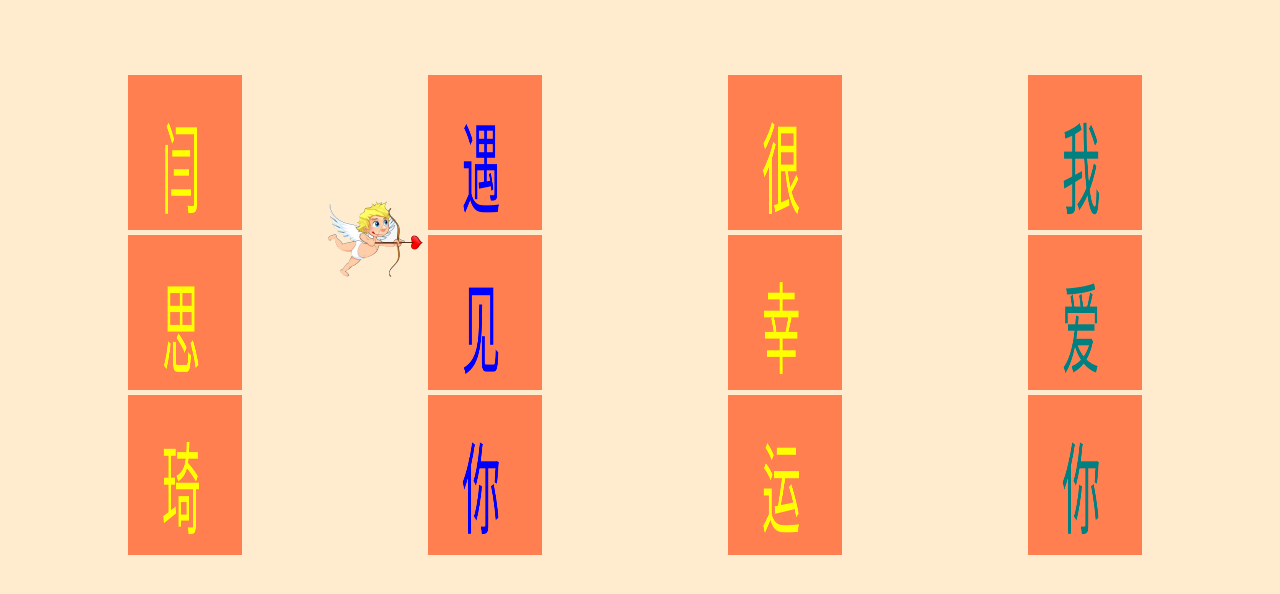
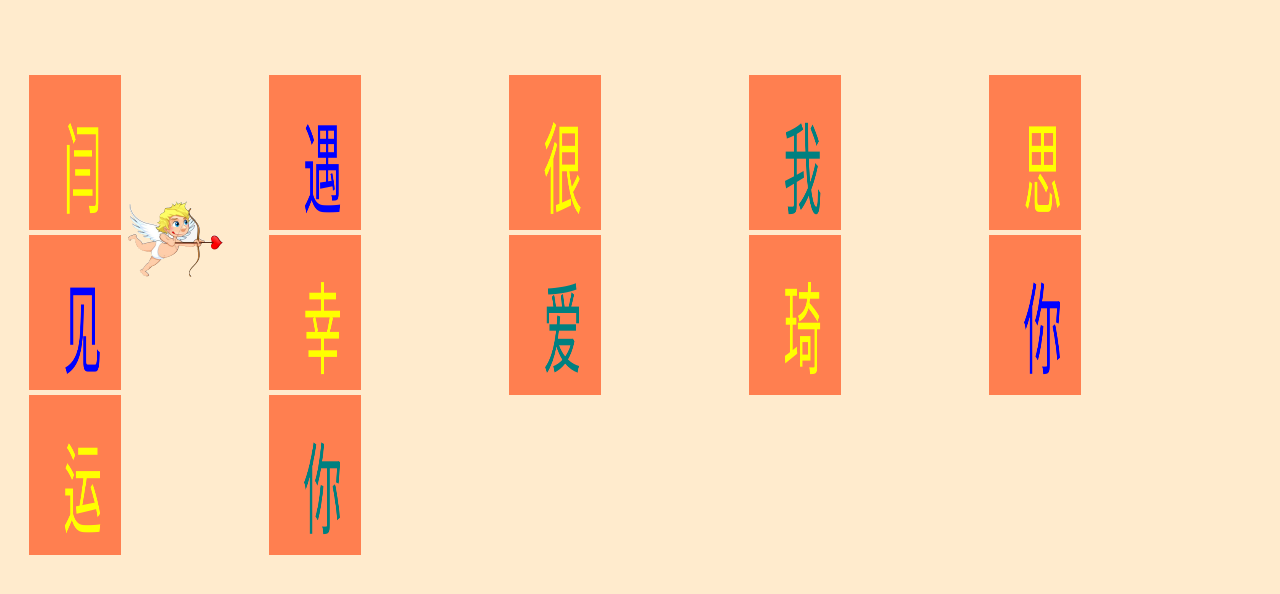
Before and after one commit to mengqingfenggit/htmlDemo, a plain HTML site: page we/haha.html in a window 1280 px wide. Drawn offline with Linux system fonts and the light colour scheme.

Commit message:
【修改】修改分辨率

```diff
--- a/we/haha.html
+++ b/we/haha.html
@@ -5,8 +5,8 @@
 		<title>we</title>
 		<style type="text/css">
 			*{background: blanchedalmond;}
-			.course3{position:absolute;width: 1200px;right: 50px;top: 70px;}
-			.course3 .item{position:relative;float:left;width: 300px;height: 160px;}
+			.course3{position:absolute;width: 100%;right: 50px;top: 70px;}
+			.course3 .item{position:relative;float:left;width: 240px;height: 160px;}
 			/*让.backface和.face覆盖item，并且设置文字的上下左右内边距*/
 			 .course3 .item .backface, .course3 .item .face{
 				position: absolute;left: 0px;top: 0px;width: 100%;height: 100%;box-sizing:border-box;padding: 15px;
@@ -58,7 +58,7 @@
 				width: 300px; height: 200px;
 				background: url(tp/timg_conew1.png) no-repeat;
 				position: absolute;
-				left: 1000px;
+				left: 800px;
 				top: 200px;
 				/*动画的名称 动画持续的时间 动画实现的步骤 重复执行*/
 				animation: moveS 8s linear infinite;
```
